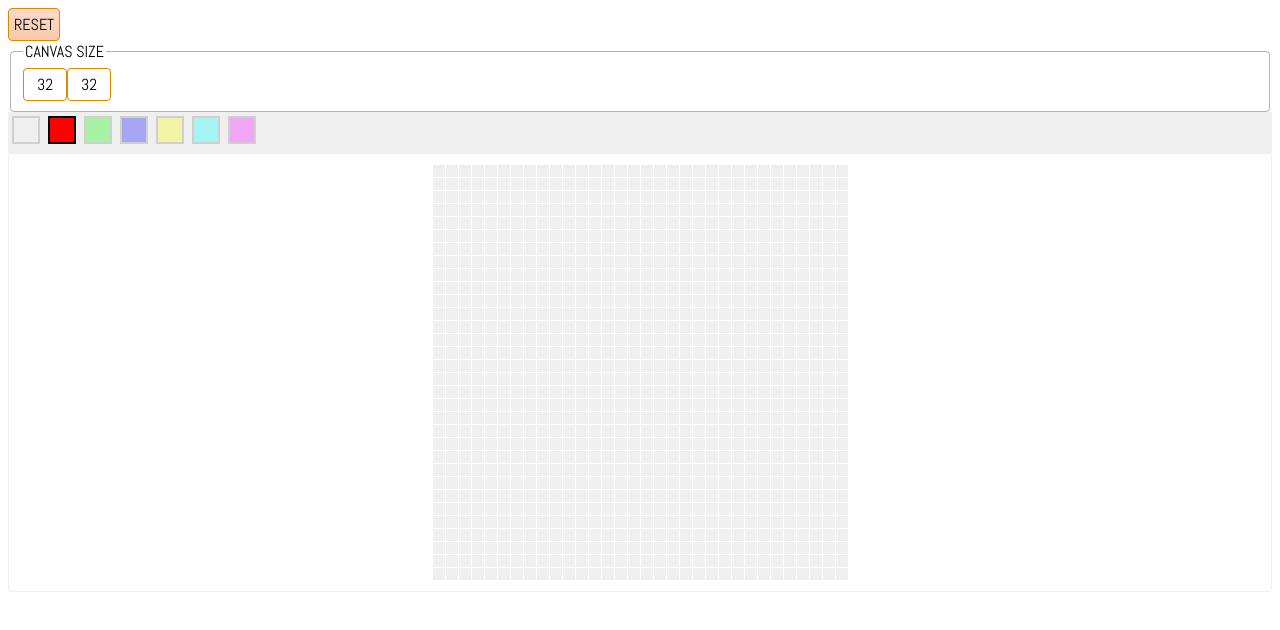
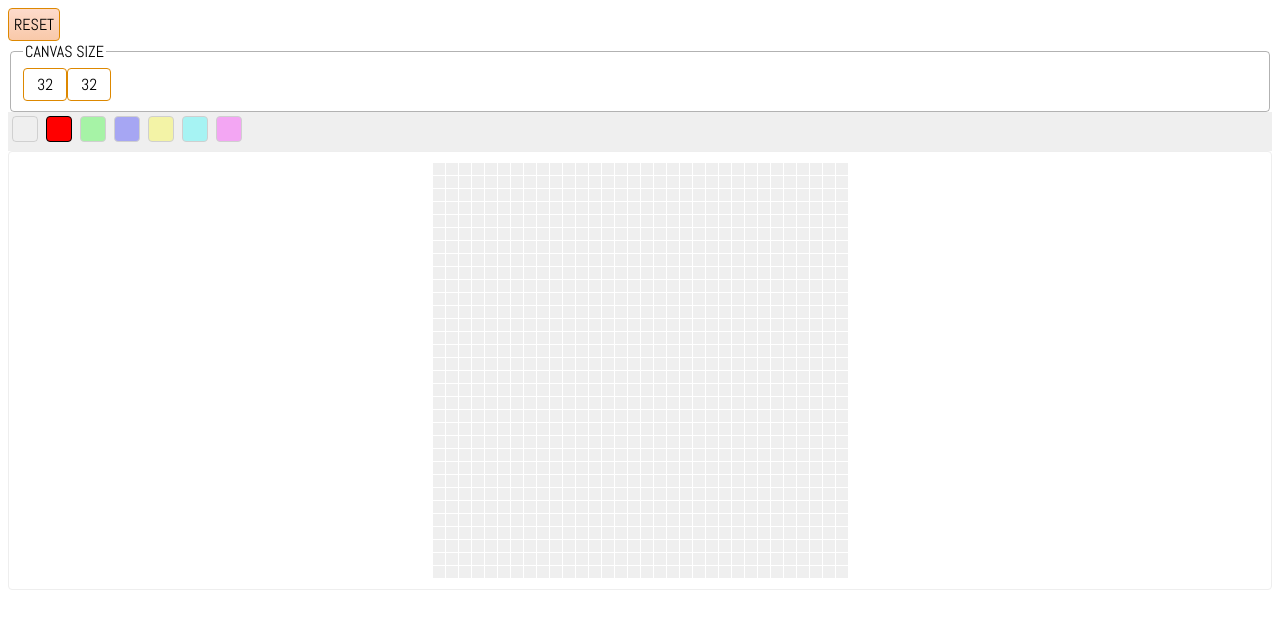
Before and after one commit to SikoSoft/pixelcraft, a Vue app: page / in a window 1280 px wide. Shown: the top 630 px of the page. Built offline with nearby package versions, Linux system fonts and the light colour scheme.

Commit message:
PalettePattern styling

```diff
--- a/src/components/PalettePattern.vue
+++ b/src/components/PalettePattern.vue
@@ -21,11 +21,12 @@ li {
   width: 24px;
   height: 24px;
   display: inline-block;
-  border: 2px #888 solid;
+  border: 1px #888 solid;
   margin: 4px;
   opacity: 0.3;
+  border-radius: 4px;
   &.active {
-    border: 2px #000 solid;
+    border: 1px #000 solid;
     opacity: 1;
   }
 }
```
